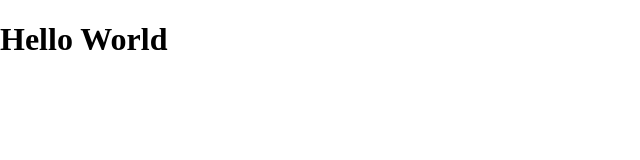
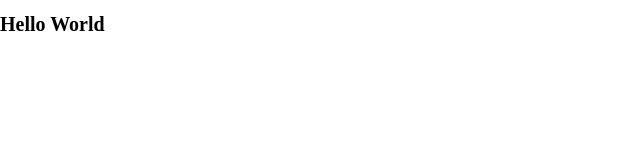
Before and after one commit to ondinhk/clone-layout, a plain HTML site: page index.html in a window 1280 px wide. Shown: the whole page, without its empty margins (0-640 px from the left). Drawn offline with nearby package versions, Linux system fonts and the light colour scheme.

Commit message:
Create scss

```diff
--- /dev/null
+++ b/assets/css/style.scss
@@ -0,0 +1,10 @@
+*{
+    box-sizing: inherit;
+}
+html{
+    /* Để 1rem = 10px */
+    font-size:62.5%;
+    line-height: 1.6rem;
+	box-sizing: border-box;
+    /* 16px */
+}
--- a/index.html
+++ b/index.html
@@ -5,7 +5,7 @@
     <meta charset="UTF-8">
     <meta http-equiv="X-UA-Compatible" content="IE=edge">
     <meta name="viewport" content="width=device-width, initial-scale=1.0">
-    <title>Ver1</title>
+    <title>Ver_1</title>
     <!-- Css -->
     <link rel="stylesheet" href="./assets/css/style.css">
     <!-- Reset css -->
```
Also changed, not shown: assets/css/style.css, 1 other file.
